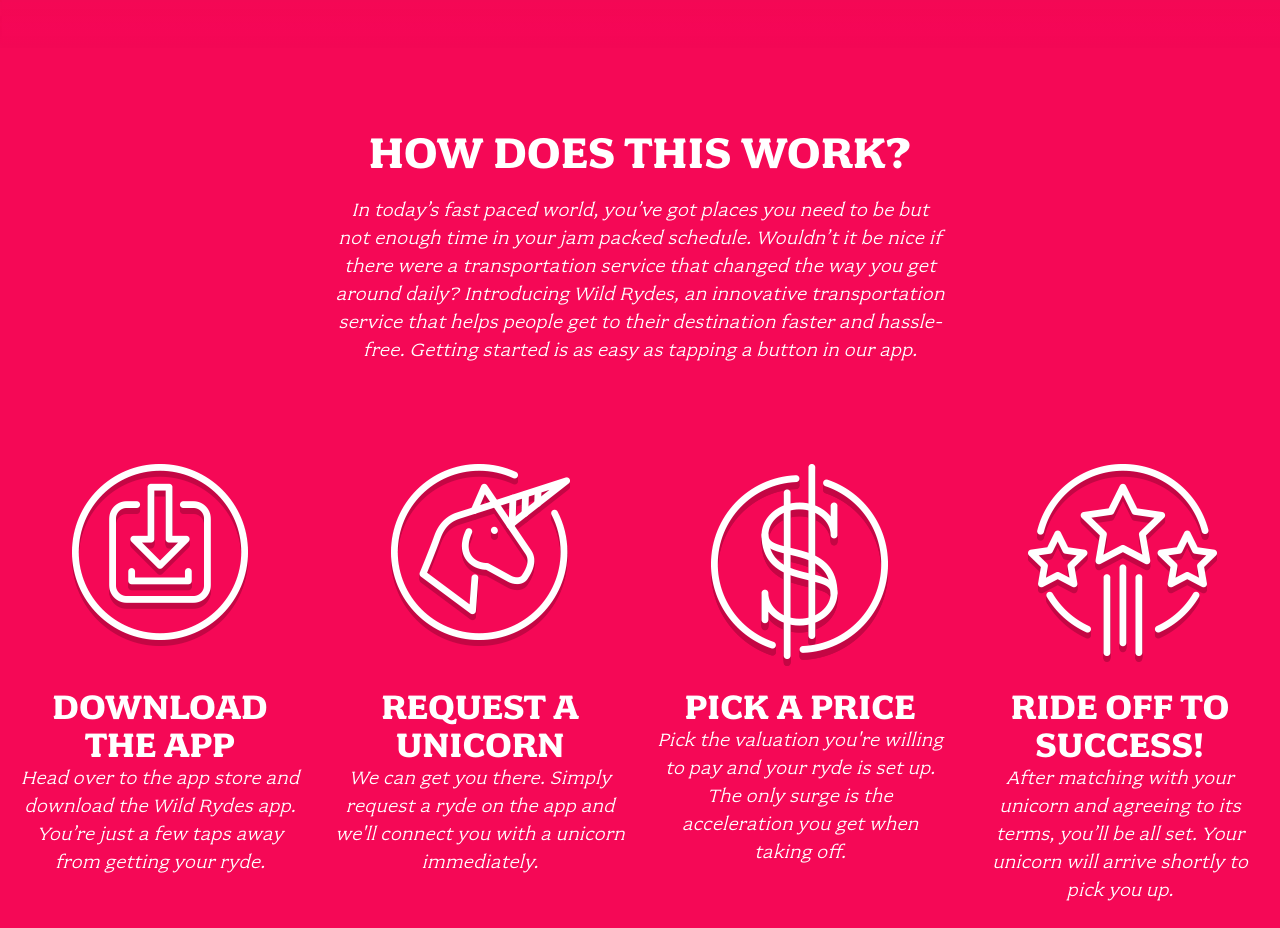
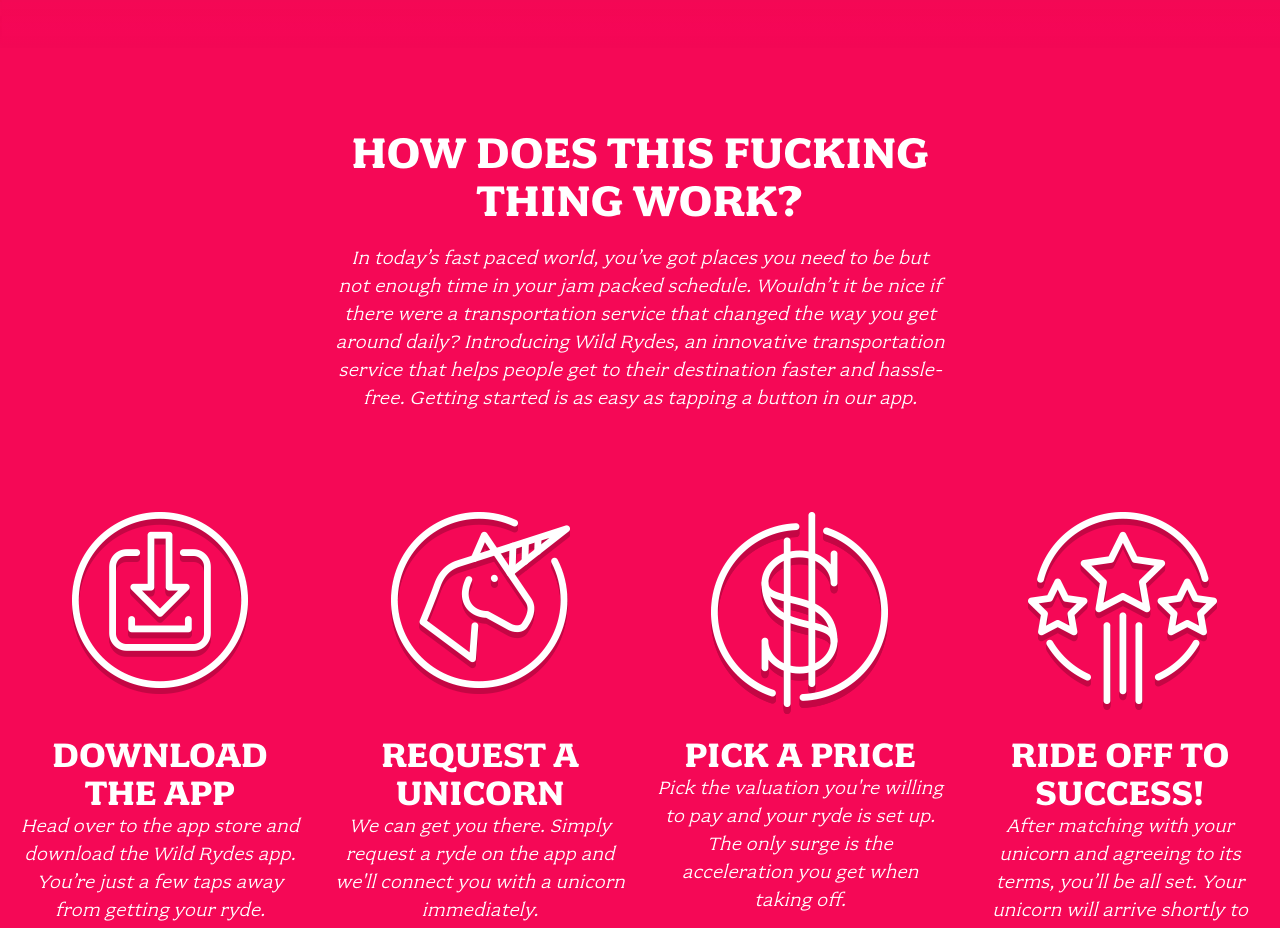
Before and after one commit to ObikeMartins/wildrydes-site, a plain HTML site: page index.html in a window 1280 px wide. Shown: the part 900-1828 px from the top of the page. Drawn offline with Linux system fonts and the light colour scheme.

Commit message:
Update index.html

```diff
--- a/index.html
+++ b/index.html
@@ -30,7 +30,7 @@
 
   <section class="home-about">
     <div class="row column large-9 xlarge-6 xxlarge-4">
-      <h2 class="section-title">How Does This Work?</h2>
+      <h2 class="section-title">How Does This fucking thing Work?</h2>
       <p class="content">
         In today’s fast paced world, you’ve got places you need to be but not enough time in your jam packed schedule. Wouldn’t it be nice if there were a transportation service that changed the way you get around daily? Introducing Wild Rydes, an innovative transportation service that helps people get to their destination faster and hassle-free. Getting started is as easy as tapping a button in our app.
       </p>
```
